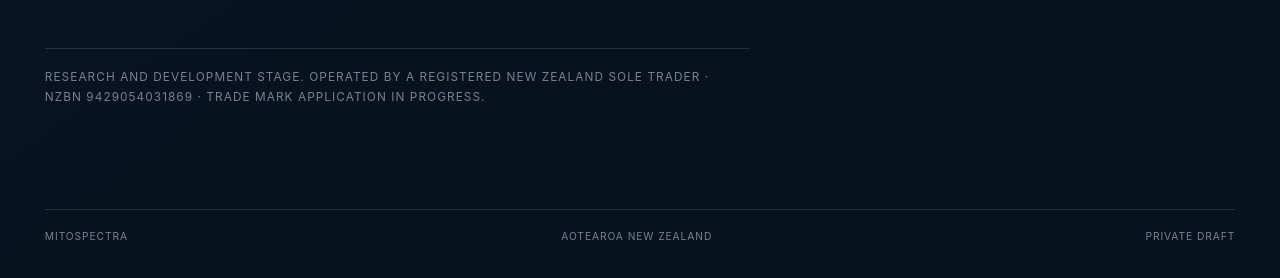
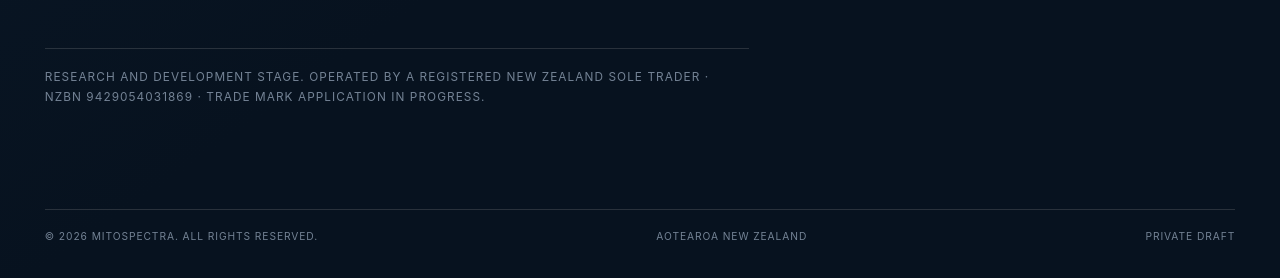
Before and after one commit to MitoSpectra/mitospectra-site, a website: page index.html in a window 1280 px wide. Shown: the part 736-1014 px from the top of the page. Drawn offline with Linux system fonts and the light colour scheme.

Commit message:
Add holding page copyright notice

```diff
--- a/index.html
+++ b/index.html
@@ -52,7 +52,7 @@
       </section>
 
       <footer>
-        <span>MitoSpectra</span>
+        <span>© 2026 MitoSpectra. All rights reserved.</span>
         <span>Aotearoa New Zealand</span>
         <span>Private draft</span>
       </footer>
--- a/scripts/check.mjs
+++ b/scripts/check.mjs
@@ -11,6 +11,7 @@
   "MitoSpectra is an early stage research platform exploring quality controlled optical measurement, signal processing and provenance rich data for mitochondrial spectroscopy research.",
   "Shared platform methods are being developed across optics, acquisition, calibration and data quality. Interpretation and validation remain specific to each research setting.",
   "Research and development stage. Operated by a registered New Zealand sole trader · NZBN 9429054031869 · Trade mark application in progress.",
+  "© 2026 MitoSpectra. All rights reserved.",
   "Aotearoa New Zealand",
   "Private draft"
 ];
```
